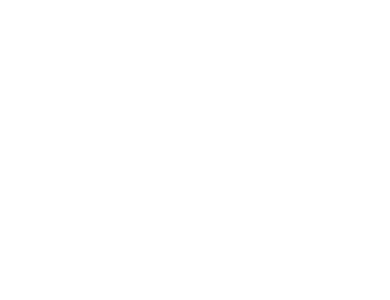
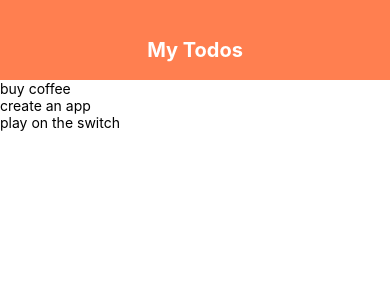
Before and after one commit to edjunma/react-native-app-v1, a React Native app: screen / in a window 390 px wide. Shown: the top 300 px of the page. Built offline with nearby package versions, Linux system fonts and the light colour scheme.

Commit message:
start on todo

```diff
--- a/App.js
+++ b/App.js
@@ -1,14 +1,21 @@
-import React from 'react';
+import React, { useState } from 'react';
 import { StyleSheet, Text, View, FlatList } from 'react-native';
+import Header from './components/Header';
 
 export default function App() {
+	const [todos, setTodos] = useState([
+		{ text: 'buy coffee', key: '1' },
+		{ text: 'create an app', key: '2' },
+		{ text: 'play on the switch', key: '3' },
+	]);
+
 	return (
 		<View style={styles.container}>
-			{/* Header */}
+			<Header />
 			<View style={styles.content}>
 				{/* To Do Form */}
 				<View style={styles.list}>
-					<FlatList></FlatList>
+					<FlatList data={todos} renderItem={({ item }) => <Text>{item.text}</Text>}></FlatList>
 				</View>
 			</View>
 		</View>
@@ -20,4 +27,5 @@
 		flex: 1,
 		backgroundColor: '#fff',
 	},
+	content: {},
 });
--- /dev/null
+++ b/components/Header.js
@@ -0,0 +1,24 @@
+import React from 'react';
+import { StyleSheet, Text, View } from 'react-native';
+
+export default function Header() {
+	return (
+		<View style={styles.header}>
+			<Text style={styles.title}>My Todos</Text>
+		</View>
+	);
+}
+
+const styles = StyleSheet.create({
+	header: {
+		height: 80,
+		paddingTop: 38,
+		backgroundColor: 'coral',
+	},
+	title: {
+		textAlign: 'center',
+		color: '#fff',
+		fontSize: 20,
+		fontWeight: 'bold',
+	},
+});
```
